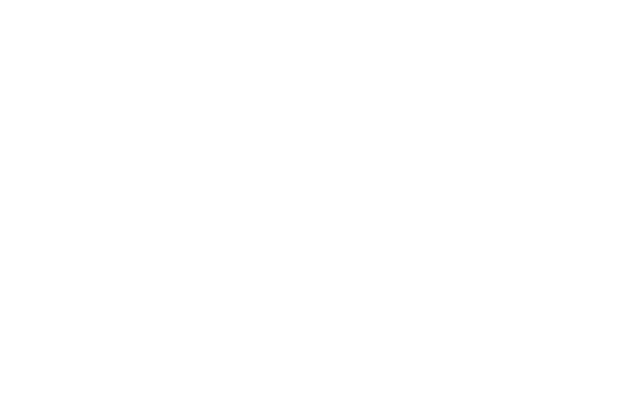
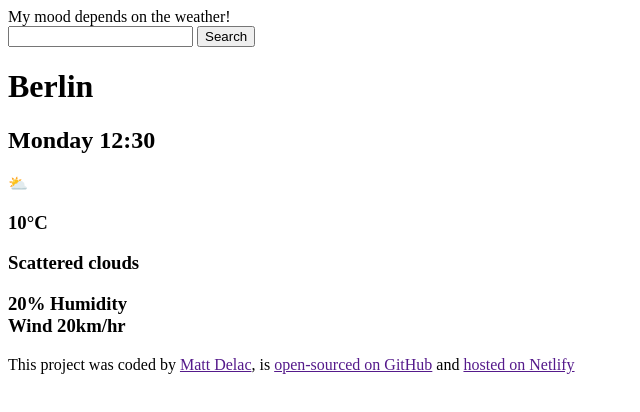
Before and after one commit to Melissa0o0/winter-weather-app, a plain HTML site: page index.html in a window 1280 px wide. Shown: the whole page, without its empty margins (0-640 px from the left). Drawn offline with Linux system fonts and the light colour scheme.

Commit message:
updated basic html

```diff
--- a/index.html
+++ b/index.html
@@ -7,6 +7,45 @@
     <title>My fantastic weather app</title>
   </head>
   <body>
+    <div class="weather-app">
+      <header>
+        <div class="quote"><span> My mood depends on the weather!</span></div>
+        <form action="search" id="search-form">
+          <input type="text" name="Enter a city" id="input-city" />
+          <input type="submit" value="Search" id="search-button" />
+        </form>
+      </header>
+      <main>
+        <div class="city-date">
+          <h1 id="city">Berlin</h1>
+          <h2 id="day-date">Monday 12:30</h2>
+        </div>
+        <div id="emoji">⛅️</div>
+        <div class="weather-info">
+          <div class="temp-comment">
+            <h3>
+              <p id="temp">10°C</p>
+              <p id="comment">Scattered clouds</p>
+            </h3>
+          </div>
+          <h3>
+            <div id="weather-conditions">
+              <div class="humidity">
+                <span id="humidity">20% Humidity</span>
+              </div>
+              <div class="wind"><span id="wind">Wind 20km/hr</span></div>
+            </div>
+          </h3>
+        </div>
+      </main>
+      <footer>
+        This project was coded by
+        <a href="" target="_blank"> Matt Delac</a>, is
+        <a href="" target="_blank">open-sourced on GitHub</a>
+        and
+        <a href="" target="_blank">hosted on Netlify</a>
+      </footer>
+    </div>
     <script src="script.js"></script>
   </body>
 </html>
```
